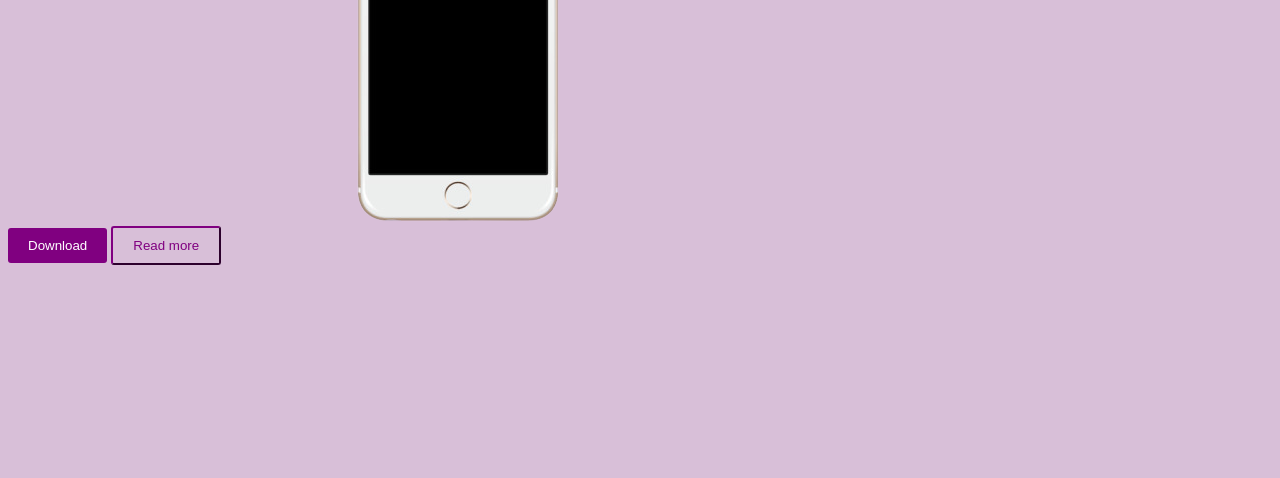
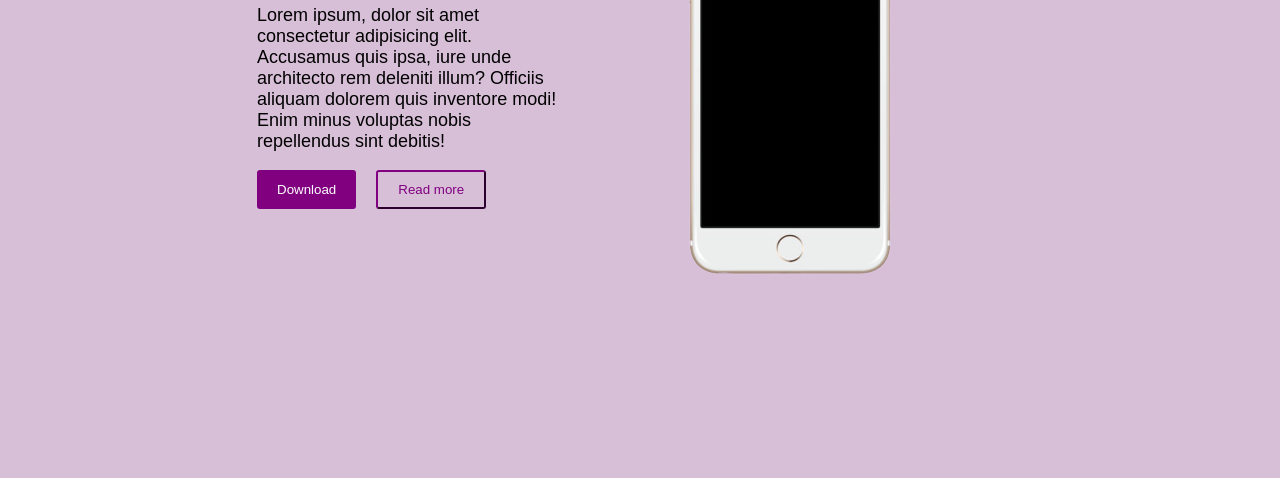
Before and after one commit to RaquelCastellani/Teste-Front, a plain HTML site: page index.html in a window 1280 px wide. Shown: the part 338-816 px from the top of the page. Drawn offline with Linux system fonts and the light colour scheme.

Commit message:
ultima tentativa

```diff
--- a/index.html
+++ b/index.html
@@ -1,4 +1,5 @@
 <html lang="en">
+
 <head>
   <meta charset="UTF-8">
   <meta http-equiv="X-UA-Compatible" content="IE=edge">
@@ -6,11 +7,22 @@
   <link rel="stylesheet" href="./style.css">
   <title>Exercicio</title>
 </head>
+
 <body>
+  <div class="conteudo">
+  <div class="texto">
     <h1>Titulo</h1>
-  <p>Lorem ipsum, dolor sit amet consectetur adipisicing elit. Accusamus quis ipsa, iure unde architecto rem deleniti illum? Officiis aliquam dolorem quis inventore modi! Enim minus voluptas nobis repellendus sint debitis!</p>
+    <p>Lorem ipsum, dolor sit amet consectetur adipisicing elit. Accusamus quis ipsa, iure unde architecto rem deleniti
+      illum? Officiis aliquam dolorem quis inventore modi! Enim minus voluptas nobis repellendus sint debitis!</p>
+    <span class="botoes">
       <button class="btn primary">Download</button>
-  <button class="btn secondary" >Read more</button>
+      <button class="btn secondary">Read more</button>
+    </span>
+  </div>
+    <div class="imagem">
       <img src="./img/phone.png">
+    </div>
+  </div>
 </body>
+
 </html>
--- a/style.css
+++ b/style.css
@@ -5,6 +5,7 @@ body {
 h1 {
     font-family: Arial, Helvetica, sans-serif;
     font-size: 30px;
+    align-items: center;
 }
 
 p {
@@ -16,6 +17,7 @@ p {
     font-family: Arial, Helvetica, sans-serif;
     padding: 10px 20px;
     border-radius: 3px;
+
 }
 
 .primary {
@@ -29,3 +31,19 @@ p {
     color: 800080;
     border-color: 800080;
 }
+
+.conteudo {
+    display: flex;
+    align-items: center;
+    justify-content: center;
+    height: 100vh;
+}
+
+.texto {
+    max-width: 300px;
+    align-content: space-around;
+}
+.botoes {
+    display: flex;
+    gap: 20px;
+}
```
Lines whose indentation alone changed are shown as unchanged.
